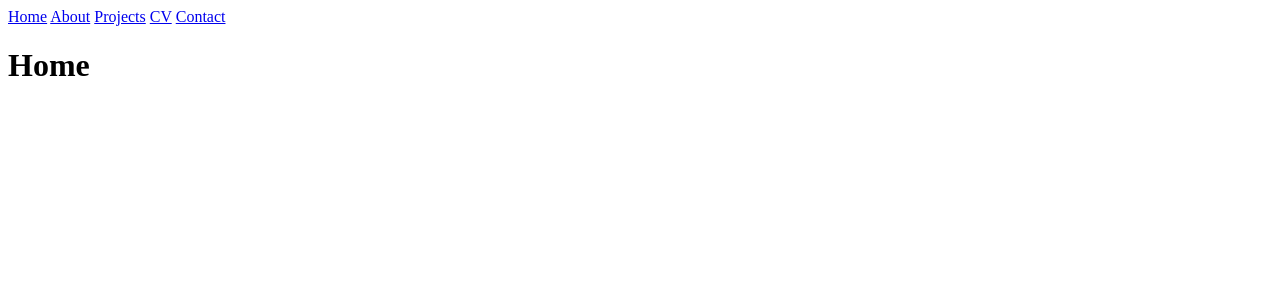
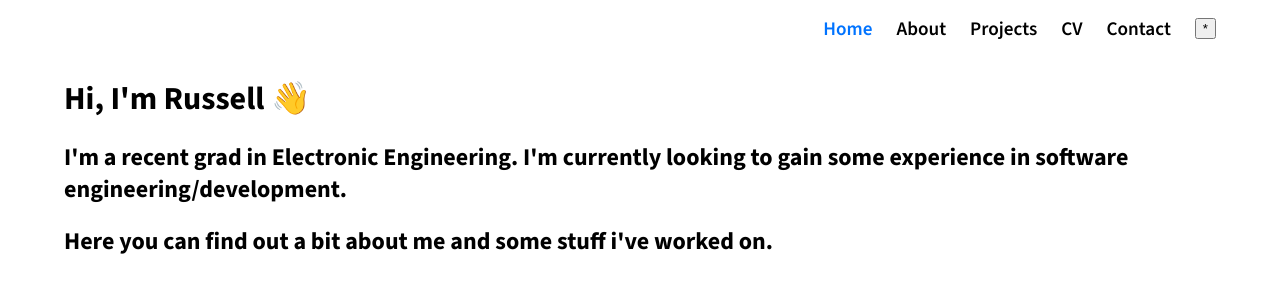
Before and after one commit to rnba12/website, a SvelteKit app: page / in a window 1280 px wide. Shown: the top 300 px of the page. Built offline with nearby package versions, Linux system fonts and the light colour scheme.

Commit message:
Feat: home page content

```diff
--- /dev/null
+++ b/src/main.scss
@@ -0,0 +1,7 @@
+@import url('https://fonts.googleapis.com/css2?family=Source+Sans+3:ital,wght@0,200;0,300;0,400;0,500;0,600;0,700;0,800;0,900;1,200;1,300;1,400;1,500;1,600;1,700;1,800;1,900&display=swap');
+
+body {
+    margin: 0;
+    font-family: "Source Sans 3";
+    --navbar-height: 56px;
+}
--- a/src/routes/+layout.svelte
+++ b/src/routes/+layout.svelte
@@ -1,9 +1,49 @@
-<nav>
-    <a href="/">Home</a>
-    <a href="/about">About</a>
-    <a href="/projects">Projects</a>
-    <a href="/cv.pdf" target="_blank">CV</a>
-    <a href="/contact">Contact</a>
-</nav>
+<script lang="ts">
+    import '../main.scss'
+    import { page } from '$app/stores';
 
-<slot/>
+    $: path = $page.route.id
+
+</script>
+
+<div class="page">
+    <div class="top-nav">
+        <nav>
+            <a href="/" class:active={path === "/"}>Home</a>
+            <a href="/about" class:active={path === "/about"}>About</a>
+            <a href="/projects" class:active={path === "/projects"}>Projects</a>
+            <a href="/cv.pdf" target="_blank">CV</a>
+            <a href="/contact" class:active={path === "/contact"}>Contact</a>
+            <button>*</button>
+        </nav>
+    </div>
+
+    <slot/>
+</div>
+
+<style lang="scss">
+    .page {
+        padding: 0 4rem;
+    }
+    .top-nav {
+        height: var(--navbar-height);
+
+        nav {
+            height: 100%;
+            float: right;
+            display: flex;
+            align-items: center;
+            gap: 1.5rem;
+        }
+        a {
+            text-decoration: none;
+            color: black;
+            font-size: 1.2rem;
+            font-weight: 600;
+            &.active, &:hover {
+                color: rgb(0, 115, 255);
+            }
+
+        }
+    }
+</style>
--- a/src/routes/+page.svelte
+++ b/src/routes/+page.svelte
@@ -1 +1,5 @@
-<h1>Home</h1>
+<h1>Hi, I'm Russell 👋</h1>
+
+<h2> I'm a recent grad in Electronic Engineering. I'm currently looking to gain some experience in software engineering/development.</h2>
+
+<h2>Here you can find out a bit about me and some stuff i've worked on.</h2>
```
